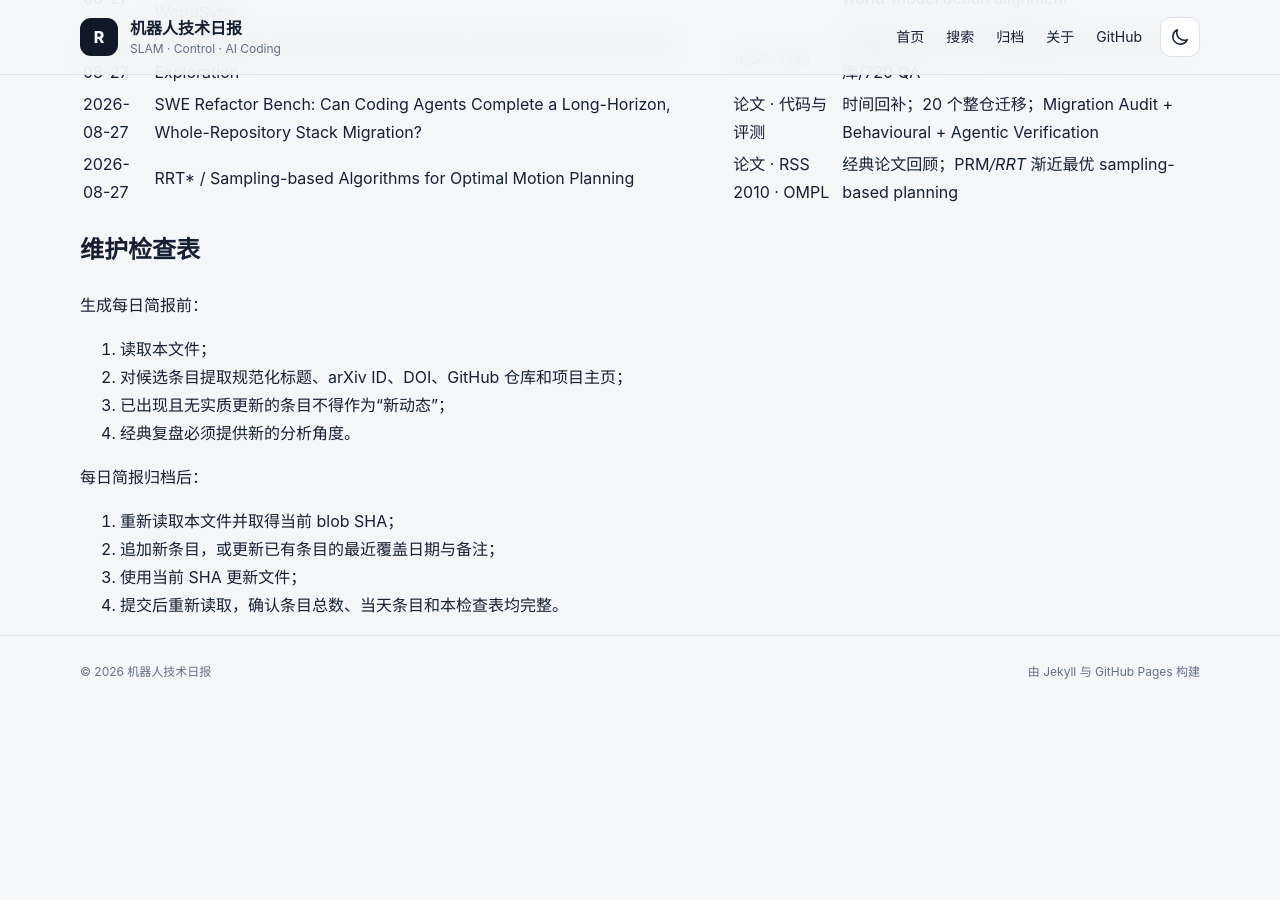
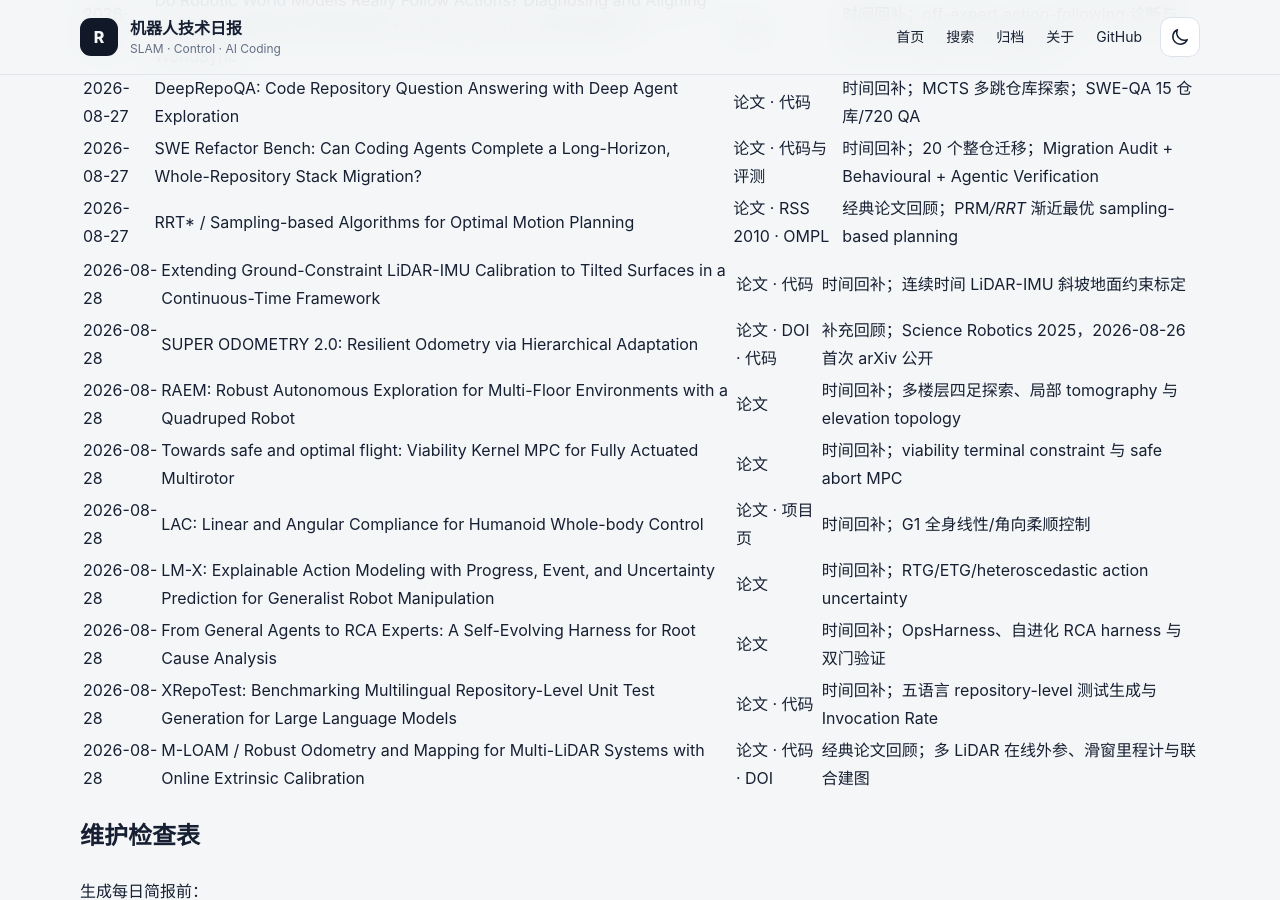
Before and after one commit to helywin/daily, a Jekyll site: the page built from robotics-brief-covered-items.md, in a window 1280 px wide and 900 px high, scrolled down 27445 px. Built offline with Jekyll 4.4.1, drawn with Linux system fonts in a browser that asks for light colours; our own code applies the rules of GitHub Pages for plain Markdown files; before the commit the page ends 28153 px from its top, so only the background shows below that; some of the changed text lies outside the part shown.

Commit message:
docs: update robotics brief coverage index for 2026-08-28

```diff
--- a/robotics-brief-covered-items.md
+++ b/robotics-brief-covered-items.md
@@ -1,6 +1,6 @@
 # 机器人技术简报已覆盖条目索引
 
-> 最后更新：2026-08-27（Asia/Shanghai）
+> 最后更新：2026-08-28（Asia/Shanghai）
 >
 > 用途：每日简报选题前强制查重。本文件保留全部历史条目的最近覆盖日期、规范标题、至少一个可直接访问的原始来源和必要备注。
 >
@@ -51,6 +51,8 @@
 > 2026-08-26 新增 8 条主动态与 1 条经典论文回顾，共 424 条。
 >
 > 2026-08-27 新增 8 条主动态与 1 条经典论文回顾，共 433 条。
+>
+> 2026-08-28 新增 8 条主动态与 1 条经典论文回顾，共 442 条。
 
 ## 已核验条目
 
@@ -492,6 +494,16 @@
 | 2026-08-27 | SWE Refactor Bench: Can Coding Agents Complete a Long-Horizon, Whole-Repository Stack Migration? | [论文](https://arxiv.org/abs/2608.23564) · [代码与评测](https://github.com/Einsia/SWE-Refactor-Bench) | 时间回补；20 个整仓迁移；Migration Audit + Behavioural + Agentic Verification |
 | 2026-08-27 | RRT* / Sampling-based Algorithms for Optimal Motion Planning | [论文](https://arxiv.org/abs/1105.1186) · [RSS 2010](https://roboticsproceedings.org/rss06/p34.html) · [OMPL](https://ompl.kavrakilab.org/classompl_1_1geometric_1_1RRTstar.html) | 经典论文回顾；PRM*/RRT* 渐近最优 sampling-based planning |
 
+| 2026-08-28 | Extending Ground-Constraint LiDAR-IMU Calibration to Tilted Surfaces in a Continuous-Time Framework | [论文](https://arxiv.org/abs/2608.25135) · [代码](https://github.com/vkorotkine/licalib_tilted_ground) | 时间回补；连续时间 LiDAR-IMU 斜坡地面约束标定 |
+| 2026-08-28 | SUPER ODOMETRY 2.0: Resilient Odometry via Hierarchical Adaptation | [论文](https://arxiv.org/abs/2608.25427) · [DOI](https://doi.org/10.1126/scirobotics.adv1818) · [代码](https://github.com/superxslam/SuperOdom) | 补充回顾；Science Robotics 2025，2026-08-26 首次 arXiv 公开 |
+| 2026-08-28 | RAEM: Robust Autonomous Exploration for Multi-Floor Environments with a Quadruped Robot | [论文](https://arxiv.org/abs/2608.25366) | 时间回补；多楼层四足探索、局部 tomography 与 elevation topology |
+| 2026-08-28 | Towards safe and optimal flight: Viability Kernel MPC for Fully Actuated Multirotor | [论文](https://arxiv.org/abs/2608.25459) | 时间回补；viability terminal constraint 与 safe abort MPC |
+| 2026-08-28 | LAC: Linear and Angular Compliance for Humanoid Whole-body Control | [论文](https://arxiv.org/abs/2608.25405) · [项目页](https://lac-humanoid.github.io/) | 时间回补；G1 全身线性/角向柔顺控制 |
+| 2026-08-28 | LM-X: Explainable Action Modeling with Progress, Event, and Uncertainty Prediction for Generalist Robot Manipulation | [论文](https://arxiv.org/abs/2608.25757) | 时间回补；RTG/ETG/heteroscedastic action uncertainty |
+| 2026-08-28 | From General Agents to RCA Experts: A Self-Evolving Harness for Root Cause Analysis | [论文](https://arxiv.org/abs/2608.25661) | 时间回补；OpsHarness、自进化 RCA harness 与双门验证 |
+| 2026-08-28 | XRepoTest: Benchmarking Multilingual Repository-Level Unit Test Generation for Large Language Models | [论文](https://arxiv.org/abs/2608.25939) · [代码](https://github.com/solis-team/XRepoTest) | 时间回补；五语言 repository-level 测试生成与 Invocation Rate |
+| 2026-08-28 | M-LOAM / Robust Odometry and Mapping for Multi-LiDAR Systems with Online Extrinsic Calibration | [论文](https://arxiv.org/abs/2010.14294) · [代码](https://github.com/gogojjh/M-LOAM) · [DOI](https://doi.org/10.1109/TRO.2021.3078287) | 经典论文回顾；多 LiDAR 在线外参、滑窗里程计与联合建图 |
+
 ## 维护检查表
 
 生成每日简报前：
```
